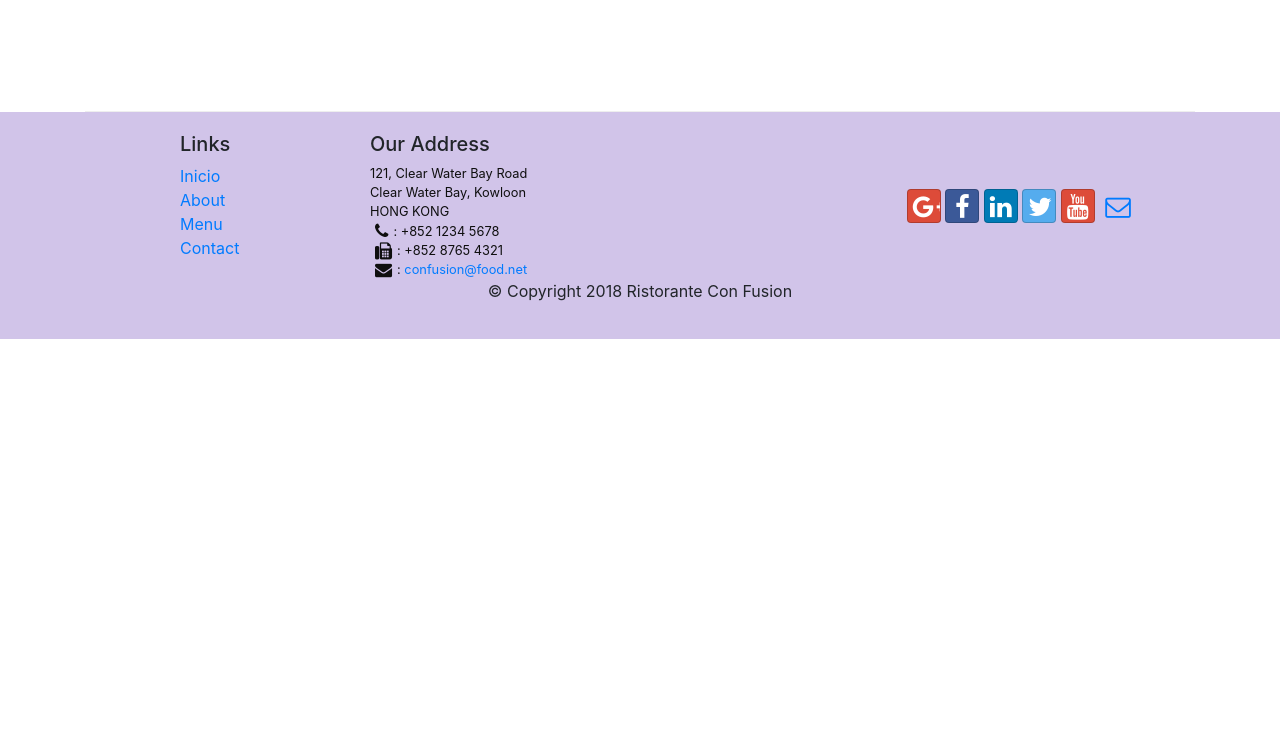
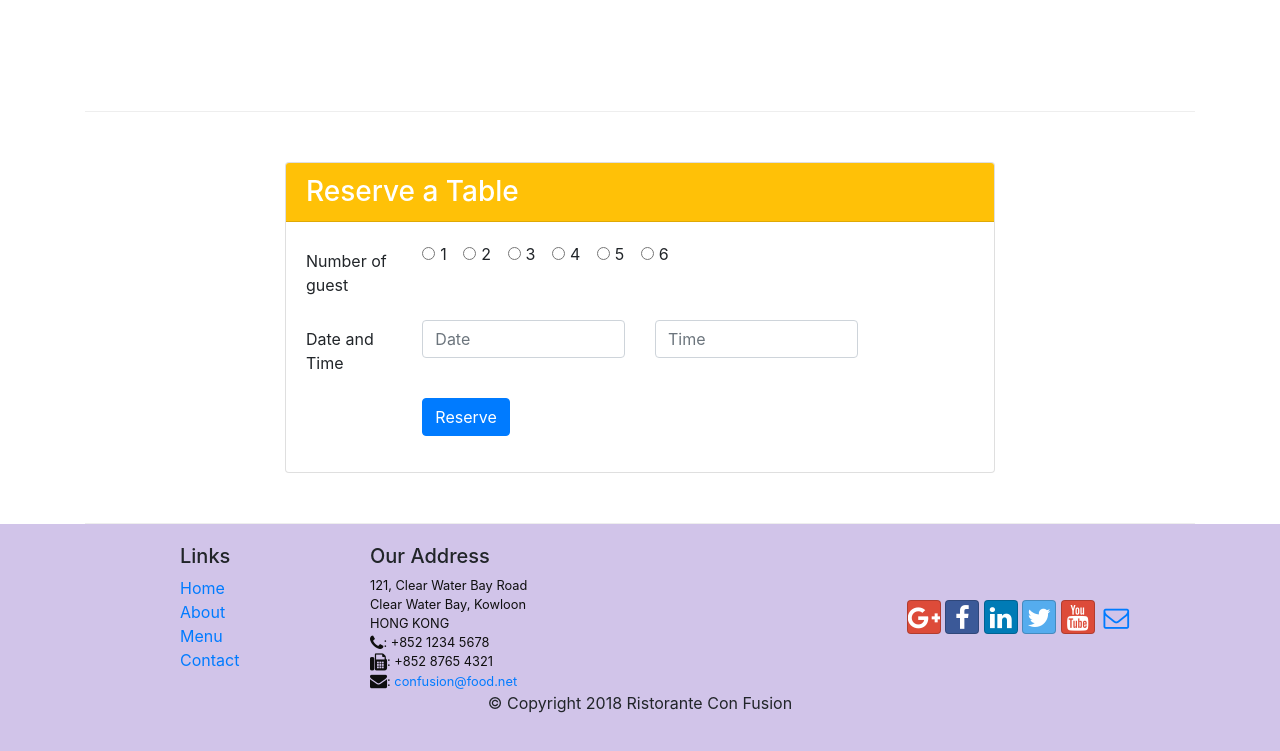
Before and after one commit to SimGod46/assigment-3-honors, a website: page index.html in a window 1280 px wide. Shown: the part 1422-2173 px from the top of the page. Before the commit the page ends 1761 px from the top, so only its background shows below. Drawn offline with nearby package versions, Linux system fonts and the light colour scheme.

Commit message:
assigment-2

```diff
--- a/css/style.css
+++ b/css/style.css
@@ -23,7 +23,7 @@
     color: floralwhite;
 }
 
-.address{
+address{
     font-size: 80%;
     margin: 0px;
     color: #0f0f0f;
@@ -33,15 +33,10 @@ body{
     padding:50px 0px 0px 0px;
     z-index: 0;
 }
+html{
+    font-weight: bold;
+}
 
 .navbar-dark{
     background-color: #512DA8;
 }
-
-.nav-item{
-    padding: 0px 5px 0px 5px;
-}
-
-.fa{
-    padding: 0px 5px 0px 5px;
-}
--- a/index.html
+++ b/index.html
@@ -24,23 +24,26 @@
             <a class="navbar-brand mr-auto" href="#"><img src="img/logo.png" height="30" width="41"></a>
             <div class="collapse navbar-collapse" id="Navbar">
                 <ul class="navbar-nav mr-auto">
-                    <li class="nav-item active"><a class="nav-link" href="./index.html"><span class="fa fa-home fa-lg"></span>Home</a></li>
-                    <li class="nav-item"><a class="nav-link" href="./aboutus.html"><span class="fa fa-info fa-lg"></span>About</a></li>
-                    <li class="nav-item"><a class="nav-link" href="#menu"><span class="fa fa-list fa-lg"></span>Menu</a></li>
-                    <li class="nav-item"><a class="nav-link" href="./contactus.html"><span class="fa fa-address-card fa-lg"></span>Contact</a></li>
+                    <li class="nav-item active"><a class="nav-link" href="./index.html"><span class="fa fa-home fa-lg"></span> Home</a></li>
+                    <li class="nav-item"><a class="nav-link" href="./aboutus.html"><span class="fa fa-info fa-lg"></span> About</a></li>
+                    <li class="nav-item"><a class="nav-link" href="#menu"><span class="fa fa-list fa-lg"></span> Menu</a></li>
+                    <li class="nav-item"><a class="nav-link" href="./contactus.html"><span class="fa fa-address-card fa-lg"></span> Contact</a></li>
                 </ul>
             </div>
         </div>
     </nav>
     <header class="jumbotron">
         <div class="container">
-            <div class="row row-header">
+            <div class="row row-header align-items-center">
                 <div class="col-12 col-sm-6">
-                    <h1>Ristirinti con Fusion</h1>
+                    <h1>Ristorante con Fusion</h1>
                     <p>We take inspiration from the World's best cuisines, and create a unique fusion experience. Our lipsmacking creations will tickle your culinary senses!</p>
                 </div>
-                <div class="col-12 col-sm align-self-center">
+                <div class="col-12 col-sm-3 align-self-center">
                     <img src="img/logo.png" class="img-fluid">
+                </div>
+                <div class="col-12 col-sm-3">
+                    <a type="button" href="#reservation_card" class="btn btn-sm btn-block btn-warning">Reserve Table</a>
                 </div>
             </div>
         </div>
@@ -55,8 +58,8 @@
                 <div class="media">
                     <img class="d-flex mr-3 img-thumbnail align-self-center" src="img/uthappizza.png" alt="utahppizza">
                     <div class="media-body">
-                        <h2 class="mt-0">Uthappizza</h2>
-                        <p>A unique combination of Indian Uthappam (pancake) and Italian pizza, topped with Cerignola olives, ripe vine cherry tomatoes, Vidalia onion, Guntur chillies and Buffalo Paneer.</p>
+                        <h2 class="mt-0 media-heading">Uthappizza <span class="badge badge-danger">HOT</span> <span class="badge badge-pill badge-secondary">$4.99</span></h2>
+                        <p class="d-none d-sm-block">A unique combination of Indian Uthappam (pancake) and Italian pizza, topped with Cerignola olives, ripe vine cherry tomatoes, Vidalia onion, Guntur chillies and Buffalo Paneer.</p>
                     </div>
                 </div>
 
@@ -69,8 +72,13 @@
                 <h3>This Month's Promotions</h3>
             </div>
             <div class="col col-sm col-md">
-                <h2>Weekend Grand Buffet</h2>
-                <p>Featuring mouthwatering combinations with a choice of five different salads, six enticing appetizers, six main entrees and five choicest desserts. Free flowing bubbly and soft drinks. All for just $19.99 per person </p>
+                <div class="media">
+                    <img class="d-flex ml-3 img-thumbnail alig-self-center order-last" src="img/buffet.png" alt="Buffet">
+                    <div class="media-body">
+                        <h2 class="mt-0 media-heading">Weekend Grand Buffet <span class="badge badge-danger">NEW</span></h2>
+                        <p class="d-none d-sm-block">Featuring mouthwatering combinations with a choice of five different salads, six enticing appetizers, six main entrees and five choicest desserts. Free flowing bubbly and soft drinks. All for just $19.99 per person </p>
+                    </div>
+                </div>
             </div>
         </div>
 
@@ -84,7 +92,66 @@
                     <div class="media-body">
                         <h2 class="mt-0">Alberto Somayya</h2>
                         <h4>Executive Chef</h4>
-                        <p>Award winning three-star Michelin chef with wide International experience having worked closely with whos-who in the culinary world, he specializes in creating mouthwatering Indo-Italian fusion experiences. </p>
+                        <p class="d-none d-sm-block">Award winning three-star Michelin chef with wide International experience having worked closely with whos-who in the culinary world, he specializes in creating mouthwatering Indo-Italian fusion experiences. </p>
+                    </div>
+                </div>
+            </div>
+        </div>
+
+        <div class="row row-content" id="reservation_card">
+            <div class="col-12 col-sm-8 mx-auto">
+                <div class="card">
+                    <h3 class="card-header bg-warning text-white">Reserve a Table</h3>
+                    <div class="card-body">
+
+                        <form>
+                            <div class="form-group row">
+                                <label class="col-12 col-sm-2 col-form-label"> Number of guest</label>
+                                <div class="col">
+                                    <div class="form-check form-check-inline">
+                                        <input class="form-check-input" type="radio" name="inlineRadioOptions" id="inlineRadio1" value="option1">
+                                        <label class="form-check-label" for="inlineRadio1">1</label>
+                                    </div>
+                                    <div class="form-check form-check-inline">
+                                        <input class="form-check-input" type="radio" name="inlineRadioOptions" id="inlineRadio2" value="option2">
+                                        <label class="form-check-label" for="inlineRadio2">2</label>
+                                    </div>
+                                    <div class="form-check form-check-inline">
+                                        <input class="form-check-input" type="radio" name="inlineRadioOptions" id="inlineRadio3" value="option3" >
+                                        <label class="form-check-label" for="inlineRadio3">3</label>
+                                    </div>
+                                    <div class="form-check form-check-inline">
+                                        <input class="form-check-input" type="radio" name="inlineRadioOptions" id="inlineRadio4" value="option4" >
+                                        <label class="form-check-label" for="inlineRadio4">4</label>
+                                    </div>
+                                    <div class="form-check form-check-inline">
+                                        <input class="form-check-input" type="radio" name="inlineRadioOptions" id="inlineRadio5" value="option5" >
+                                        <label class="form-check-label" for="inlineRadio5">5</label>
+                                    </div>
+                                    <div class="form-check form-check-inline">
+                                        <input class="form-check-input" type="radio" name="inlineRadioOptions" id="inlineRadio6" value="option6" >
+                                        <label class="form-check-label" for="inlineRadio6">6</label>
+                                    </div>
+                                </div>
+                            </div>
+
+                            <div class="form-group row">
+                                <label class="col-12 col-sm-2 col-form-label">Date and Time</label>
+                                <div class="col-12 col-sm-4 ">
+                                    <input type="text" class="form-control" placeholder="Date">
+                                </div>
+                                <div class="col-12 col-sm-4">
+                                    <input type="text" class="form-control" placeholder="Time">
+                                </div>
+                            </div>
+
+                            <div class="form-group row">
+                                <div class="col-sm-2 offset-sm-2">
+                                    <button type="submit" class="btn btn-primary">Reserve</button>
+                                </div>
+                            </div>
+                        </form>
+
                     </div>
                 </div>
             </div>
@@ -97,7 +164,7 @@
                 <div class="col-4 offset-1 col-sm-2">
                     <h5>Links</h5>
                     <ul class="list-unstyled">
-                        <li><a href="#">Inicio</a></li>
+                        <li><a href="#">Home</a></li>
                         <li><a href="#">About</a></li>
                         <li><a href="#">Menu</a></li>
                         <li><a href="#">Contact</a></li>
@@ -105,7 +172,7 @@
                 </div>
                 <div class="col-7 col-sm-5">
                     <h5>Our Address</h5>
-                    <address class="address">
+                    <address>
 		              121, Clear Water Bay Road<br>
 		              Clear Water Bay, Kowloon<br>
 		              HONG KONG<br>
```
Also changed, not shown: aboutus.html (+5 -6 lines), contactus.html (+1 -1 lines).
